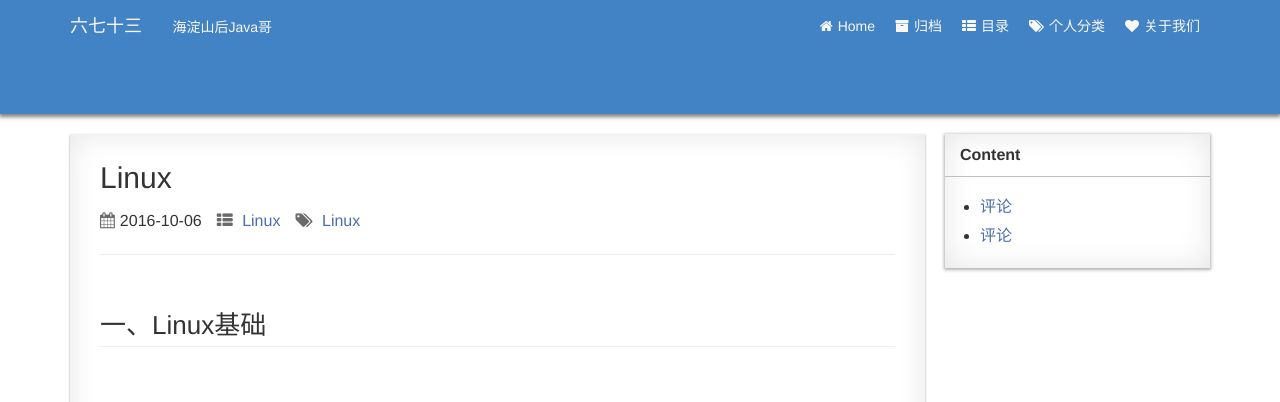
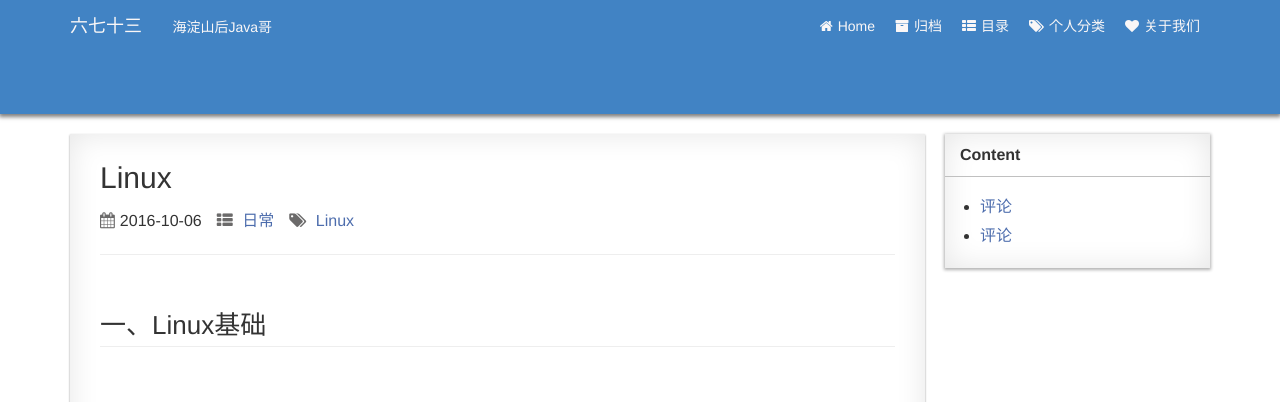
Before and after one commit to prepared48/zhongsb.github.io, a Jekyll site: the page built from _posts/2016-10-06-linux.md, in a window 1280 px wide and 900 px high. Shown: the top 402 px of the window. Built offline with Jekyll 4.4.1, drawn with Linux system fonts in a browser that asks for light colours; nearby versions of some CDN libraries; comment, search, counter and statistics services are not loaded; a style sheet for code colours, icons or effects is not loaded.

Commit message:
fix categories

```diff
--- a/_posts/2016-10-06-linux.md
+++ b/_posts/2016-10-06-linux.md
@@ -2,7 +2,7 @@
 layout: post
 title:  "Linux"
 date:   2016-10-06 00:00:00
-categories: Linux
+categories: 日常
 tags: Linux
 mathjax: true
 ---
```
